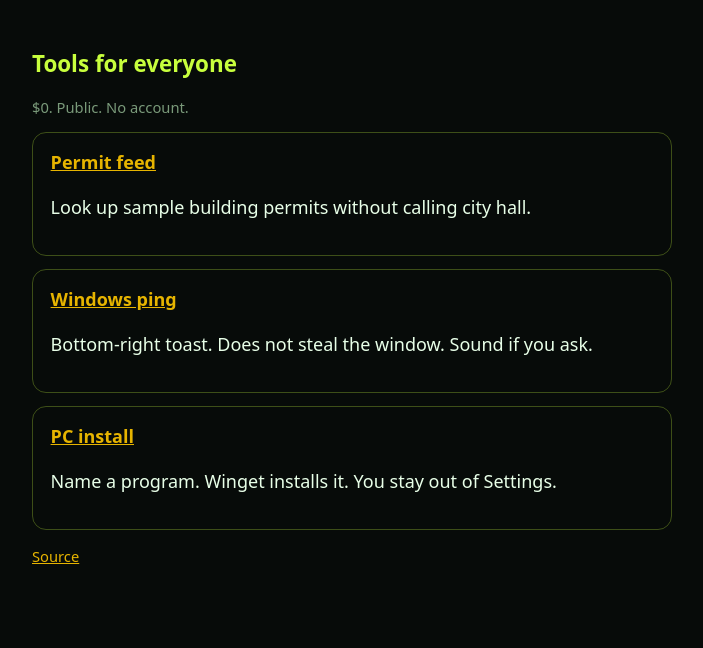
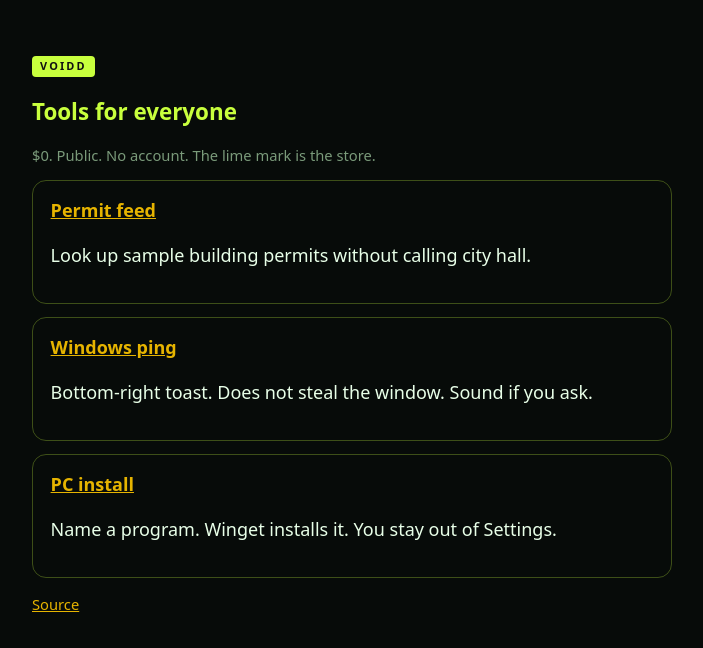
Before and after one commit to Kawhooped/tools-for-everyone, a plain HTML site: page index.html in a window 1280 px wide. Shown: the whole page, without its empty margins (288-991 px from the left). Drawn offline with Linux system fonts and the light colour scheme.

Commit message:
Small VOIDD mark on free tools pointing at the store

```diff
--- a/index.html
+++ b/index.html
@@ -11,12 +11,14 @@
     a { color: #e6b400; }
     .card { border: 1px solid rgba(200,255,61,.28); border-radius: 14px; padding: 1rem 1.1rem; margin: .8rem 0; }
     .muted { color: #7a9a7a; font-size: .92rem; }
+    .mark { display:inline-block; font:700 .68rem/1 system-ui; letter-spacing:.2em; color:#111; background:#c8ff3d; padding:.3rem .5rem; border-radius:4px; text-decoration:none; }
   </style>
 </head>
 <body>
 <main>
+  <p><a class="mark" href="https://kawhooped.github.io/voidd-sales/store.html">VOIDD</a></p>
   <h1>Tools for everyone</h1>
-  <p class="muted">$0. Public. No account.</p>
+  <p class="muted">$0. Public. No account. The lime mark is the store.</p>
   <div class="card">
     <b><a href="permit-feed/">Permit feed</a></b>
     <p>Look up sample building permits without calling city hall.</p>
```
